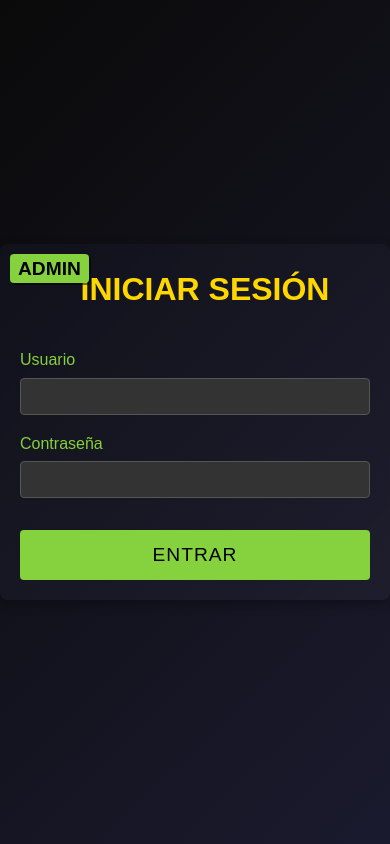
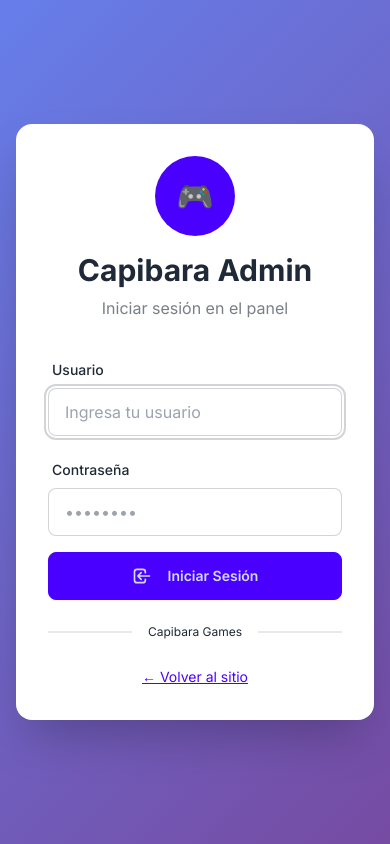
Before and after one commit to LuisEnriquePH/capibaragames.com, a PHP site: page /admin/login.php in a window 390 px wide. Run offline with PHP 8.4, Linux system fonts and the light colour scheme; some libraries are stand-ins or nearby versions.

Commit message:
feat(admin-login): migrate to DaisyUI
- Clean card-based login design with gradient background
- DaisyUI form controls and alerts
- Maintained all authentication logic
- Preserved security (password_verify, sessions)
- Added link back to public site
- Responsive design

```diff
--- a/admin/login.php
+++ b/admin/login.php
@@ -30,48 +30,106 @@ if ($_SERVER['REQUEST_METHOD'] === 'POST') {
 }
 ?>
 <!DOCTYPE html>
-<html lang="es">
+<html lang="es" data-theme="light">
 <head>
     <meta charset="UTF-8">
     <meta name="viewport" content="width=device-width, initial-scale=1.0">
     <title>Login - Capibara Admin</title>
-    <link rel="stylesheet" href="../css/base.css">
-    <link rel="stylesheet" href="../css/layout.css">
-    <link rel="stylesheet" href="../css/components.css">
-    <link rel="stylesheet" href="../css/utilities.css">
+
+    <!-- Tailwind CSS + DaisyUI -->
+    <script src="https://cdn.tailwindcss.com"></script>
+    <link href="https://cdn.jsdelivr.net/npm/daisyui@4.6.0/dist/full.min.css" rel="stylesheet" type="text/css" />
+
+    <!-- Google Fonts -->
+    <link rel="preconnect" href="https://fonts.googleapis.com">
+    <link rel="preconnect" href="https://fonts.gstatic.com" crossorigin>
+    <link href="https://fonts.googleapis.com/css2?family=Inter:wght@400;500;600;700&display=swap" rel="stylesheet">
+
     <style>
-        body { display: flex; align-items: center; justify-content: center; min-height: 100vh; }
-        .login-card { max-width: 400px; width: 100%; margin: 20px; }
+        body {
+            font-family: 'Inter', sans-serif;
+            background: linear-gradient(135deg, #667eea 0%, #764ba2 100%);
+        }
     </style>
 </head>
-<body class="admin-page">
+<body class="min-h-screen flex items-center justify-center px-4">
 
-    <article class="card login-card">
-        <div class="card__header">
-            <span class="badge badge--game">ADMIN</span>
-        </div>
-        <div class="card__body">
-            <h2 class="card__title text-highlight mb-2">INICIAR SESIÓN</h2>
+    <div class="card w-full max-w-md bg-base-100 shadow-2xl">
+        <div class="card-body">
+            <!-- Header -->
+            <div class="text-center mb-6">
+                <div class="avatar placeholder mb-4">
+                    <div class="bg-primary text-primary-content rounded-full w-20">
+                        <span class="text-3xl">🎮</span>
+                    </div>
+                </div>
+                <h2 class="card-title text-3xl font-bold justify-center mb-2">
+                    Capibara Admin
+                </h2>
+                <p class="text-base-content/60">Iniciar sesión en el panel</p>
+            </div>
 
+            <!-- Error Alert -->
             <?php if($error): ?>
-                <p class="text-center" style="color: #ff6b6b; margin-bottom: 1rem;"><?php echo $error; ?></p>
+                <div class="alert alert-error mb-4">
+                    <svg xmlns="http://www.w3.org/2000/svg" class="stroke-current shrink-0 h-6 w-6" fill="none" viewBox="0 0 24 24">
+                        <path stroke-linecap="round" stroke-linejoin="round" stroke-width="2" d="M10 14l2-2m0 0l2-2m-2 2l-2-2m2 2l2 2m7-2a9 9 0 11-18 0 9 9 0 0118 0z" />
+                    </svg>
+                    <span><?php echo htmlspecialchars($error); ?></span>
+                </div>
             <?php endif; ?>
 
-            <form action="login.php" method="POST">
-                <div style="margin-bottom: 1rem; text-align: left;">
-                    <label style="display: block; margin-bottom: 5px; color: var(--c-green-main); font-family: var(--f-title);">Usuario</label>
-                    <input type="text" name="username" style="width: 100%; padding: 10px; background: #333; border: 1px solid #555; color: white; border-radius: 4px;" required>
+            <!-- Login Form -->
+            <form action="login.php" method="POST" class="space-y-4">
+                <!-- Username -->
+                <div class="form-control">
+                    <label class="label">
+                        <span class="label-text font-medium">Usuario</span>
+                    </label>
+                    <input
+                        type="text"
+                        name="username"
+                        placeholder="Ingresa tu usuario"
+                        class="input input-bordered w-full"
+                        required
+                        autofocus
+                    />
                 </div>
 
-                <div style="margin-bottom: 2rem; text-align: left;">
-                    <label style="display: block; margin-bottom: 5px; color: var(--c-green-main); font-family: var(--f-title);">Contraseña</label>
-                    <input type="password" name="password" style="width: 100%; padding: 10px; background: #333; border: 1px solid #555; color: white; border-radius: 4px;" required>
+                <!-- Password -->
+                <div class="form-control">
+                    <label class="label">
+                        <span class="label-text font-medium">Contraseña</span>
+                    </label>
+                    <input
+                        type="password"
+                        name="password"
+                        placeholder="••••••••"
+                        class="input input-bordered w-full"
+                        required
+                    />
                 </div>
 
-                <button type="submit" class="btn btn--accent w-100">ENTRAR</button>
+                <!-- Submit Button -->
+                <div class="form-control mt-6">
+                    <button type="submit" class="btn btn-primary w-full">
+                        <svg xmlns="http://www.w3.org/2000/svg" class="h-5 w-5 mr-2" fill="none" viewBox="0 0 24 24" stroke="currentColor">
+                            <path stroke-linecap="round" stroke-linejoin="round" stroke-width="2" d="M11 16l-4-4m0 0l4-4m-4 4h14m-5 4v1a3 3 0 01-3 3H6a3 3 0 01-3-3V7a3 3 0 013-3h7a3 3 0 013 3v1" />
+                        </svg>
+                        Iniciar Sesión
+                    </button>
+                </div>
             </form>
+
+            <!-- Footer -->
+            <div class="divider text-xs">Capibara Games</div>
+            <div class="text-center">
+                <a href="../index.php" class="link link-primary text-sm">
+                    ← Volver al sitio
+                </a>
+            </div>
         </div>
-    </article>
+    </div>
 
 </body>
 </html>
```
